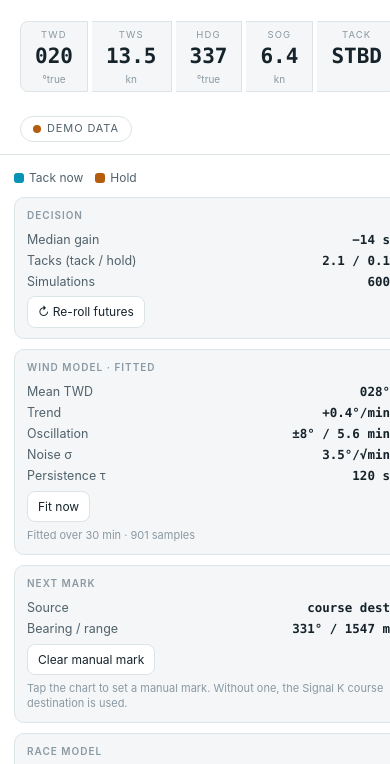
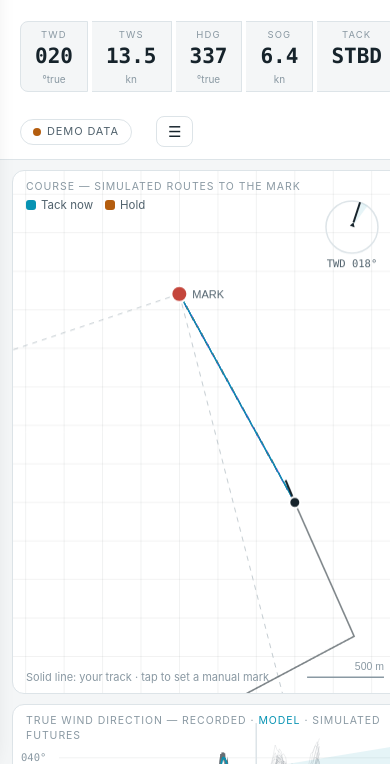
Before and after one commit to gradymorgan/tack-now, a website: page public/index.html in a window 390 px wide. Shown: the part 83-847 px from the top of the page. Drawn offline with Linux system fonts and the light colour scheme; no server answers.

Commit message:
Monte Carlo every 5 s; parameter drawer hidden by default; 7" tablet layout
The 5 s state tick now re-runs the simulation on live inputs (history
refetch + wind refit stays on the 30 s cycle). The side panel is a
slide-in drawer, hidden by default, toggled from the header; the
tack/hold legend moved onto the chart. Compact header and strip sizing
below 720 px viewport height. Verified in WebKit at 1024×600.

Co-Authored-By: Claude Fable 5 <noreply@anthropic.com>
Claude-Session: https://claude.ai/code/session_01CVnHvrXJj6fyZ1D6HTCPdn

```diff
--- a/public/index.html
+++ b/public/index.html
@@ -70,13 +70,23 @@
   #srcBadge.stale .dot { background: var(--mark); }
 
   /* ---------- layout ---------- */
-  main { display: grid; grid-template-columns: 264px minmax(0, 1fr); min-height: 0; }
-  @media (max-width: 900px) { main { grid-template-columns: 1fr; } }
+  main { display: grid; grid-template-columns: minmax(0, 1fr); min-height: 0; }
+  /* parameter drawer: hidden by default, slides over the chart */
   aside {
+    position: fixed; top: 0; bottom: 0; left: 0; width: min(320px, 86vw); z-index: 20;
+    transform: translateX(-105%); transition: transform 0.22s ease;
     border-right: 1px solid var(--line); background: var(--panel);
-    padding: 12px 14px 24px; overflow-y: auto; min-height: 0;
+    padding: 12px 14px 24px; overflow-y: auto;
+    box-shadow: 4px 0 24px rgba(0, 0, 0, 0.18);
   }
-  @media (max-width: 900px) { aside { border-right: none; border-bottom: 1px solid var(--line); } }
+  body.drawer-open aside { transform: translateX(0); }
+  @media (prefers-reduced-motion: reduce) { aside { transition: none; } }
+  .drawerhead { display: flex; align-items: center; justify-content: space-between; margin-bottom: 10px; }
+  .drawerhead h2 {
+    margin: 0; font-size: 11px; text-transform: uppercase; letter-spacing: 0.1em;
+    color: var(--ink-3); font-weight: 600;
+  }
+  #panelBtn { font-size: 15px; line-height: 1; padding: 7px 11px; }
 
   .card2 { border: 1px solid var(--line); border-radius: 10px; padding: 10px 12px; margin-bottom: 10px; background: var(--surface); }
   .card2 h3 {
@@ -92,9 +102,12 @@
     border-radius: 8px; padding: 6px 10px; font: inherit; font-size: 12px; cursor: pointer;
   }
   button:hover { border-color: var(--tack); }
-  .legend { display: flex; gap: 12px; font-size: 12px; color: var(--ink-2); margin: 2px 0 10px; }
   .sw { width: 10px; height: 10px; border-radius: 3px; display: inline-block; margin-right: 5px; vertical-align: -1px; }
   .sw.tack { background: var(--tack); } .sw.hold { background: var(--hold); }
+  .cardlegend {
+    position: absolute; top: 26px; left: 13px; display: flex; gap: 12px;
+    font-size: 11.5px; color: var(--ink-2); z-index: 2; pointer-events: none;
+  }
 
   /* ---------- canvases ---------- */
   .viz { display: grid; grid-template-rows: minmax(0, 1fr) 178px; min-height: 0; padding: 10px 12px 12px; gap: 10px; }
@@ -113,6 +126,19 @@
     padding: 3px 8px; font-size: 11.5px; color: var(--ink); box-shadow: 0 2px 8px rgba(0,0,0,0.12);
   }
   #status { position: absolute; top: 8px; right: 13px; font-size: 11px; color: var(--ink-3); }
+
+  /* compact layout for 7" tablets and other short screens */
+  @media (max-height: 720px) {
+    header { padding: 7px 12px; gap: 14px; }
+    .verdict { min-width: 260px; gap: 10px; }
+    #winPct { font-size: 34px; }
+    #verdictText { font-size: 13.5px; }
+    #verdictSub { font-size: 11px; }
+    .gauge { padding: 4px 10px 3px; }
+    .gauge .val { font-size: 16px; }
+    .gauge .unit { display: none; }
+    .viz { grid-template-rows: minmax(0, 1fr) 128px; padding: 7px 8px 8px; gap: 7px; }
+  }
 </style>
 
 <div class="app">
@@ -132,13 +158,14 @@
     <div class="gauge"><div class="lbl">Tack</div><div class="val" id="gTack">—</div><div class="unit">&nbsp;</div></div>
   </div>
   <div id="srcBadge"><span class="dot"></span><span id="srcText">connecting</span></div>
+  <button id="panelBtn" aria-label="Show model details" title="Model details">☰</button>
 </header>
 
 <main>
 <aside>
-  <div class="legend">
-    <span><span class="sw tack"></span>Tack now</span>
-    <span><span class="sw hold"></span>Hold</span>
+  <div class="drawerhead">
+    <h2>Model &amp; decision detail</h2>
+    <button id="panelClose" aria-label="Close panel">✕</button>
   </div>
 
   <div class="card2">
@@ -181,6 +208,10 @@
 <div class="viz">
   <div class="card">
     <div class="cap">Course — simulated routes to the mark</div>
+    <div class="cardlegend">
+      <span><span class="sw tack"></span>Tack now</span>
+      <span><span class="sw hold"></span>Hold</span>
+    </div>
     <div id="status"></div>
     <canvas id="course"></canvas>
     <div class="hint">Solid line: your track · tap to set a manual mark</div>
@@ -912,6 +943,8 @@ $("clearMark").addEventListener("click", async () => {
 });
 
 $("reroll").addEventListener("click", () => { seed = (seed * 1664525 + 1013904223) >>> 0; run(); });
+$("panelBtn").addEventListener("click", () => document.body.classList.toggle("drawer-open"));
+$("panelClose").addEventListener("click", () => document.body.classList.remove("drawer-open"));
 $("refit").addEventListener("click", async () => { await loadHistory(); refit(); updateCards(); run(); });
 
 /* ================= wiring ================= */
@@ -926,7 +959,8 @@ function drawAll() { drawCourse(); drawStrip(); }
 
 async function tick() {
   await loadState();
-  updateCards(); drawAll();
+  updateCards();
+  run();               // fresh Monte Carlo on live inputs every tick (~200 ms for 600 sims)
 }
 async function slowTick() {
   await loadHistory();
```
Also changed, not shown: docs/screenshot.png.
